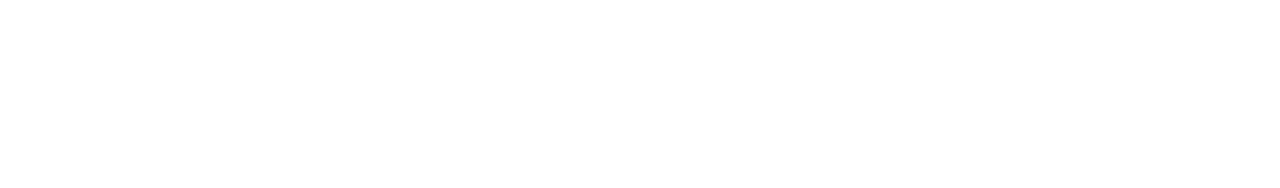
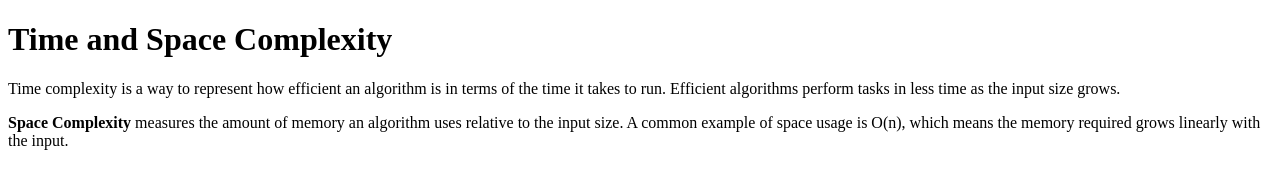
Before and after one commit to acciojob/time-and-space-complexity-MiyalalMulla, a website: page main.html in a window 1280 px wide. Drawn offline with Linux system fonts and the light colour scheme.

Commit message:
created a submission

```diff
--- a/main.html
+++ b/main.html
@@ -7,6 +7,9 @@
 </head>
 
 <body>
+	<h1>Time and Space Complexity</h1>
+	<p> Time complexity is a way to represent how efficient an algorithm is in terms of the time it takes to run. Efficient algorithms perform tasks in less time as the input size grows.</p>
+	<p><b>Space Complexity</b> measures the amount of memory an algorithm uses relative to the input size. A common example of space usage is O(n), which means the memory required grows linearly with the input.</p>
 	<!-- the entire body must be written by student -->
     <script type="text/javascript" src="./script.js">
 </script>
```
